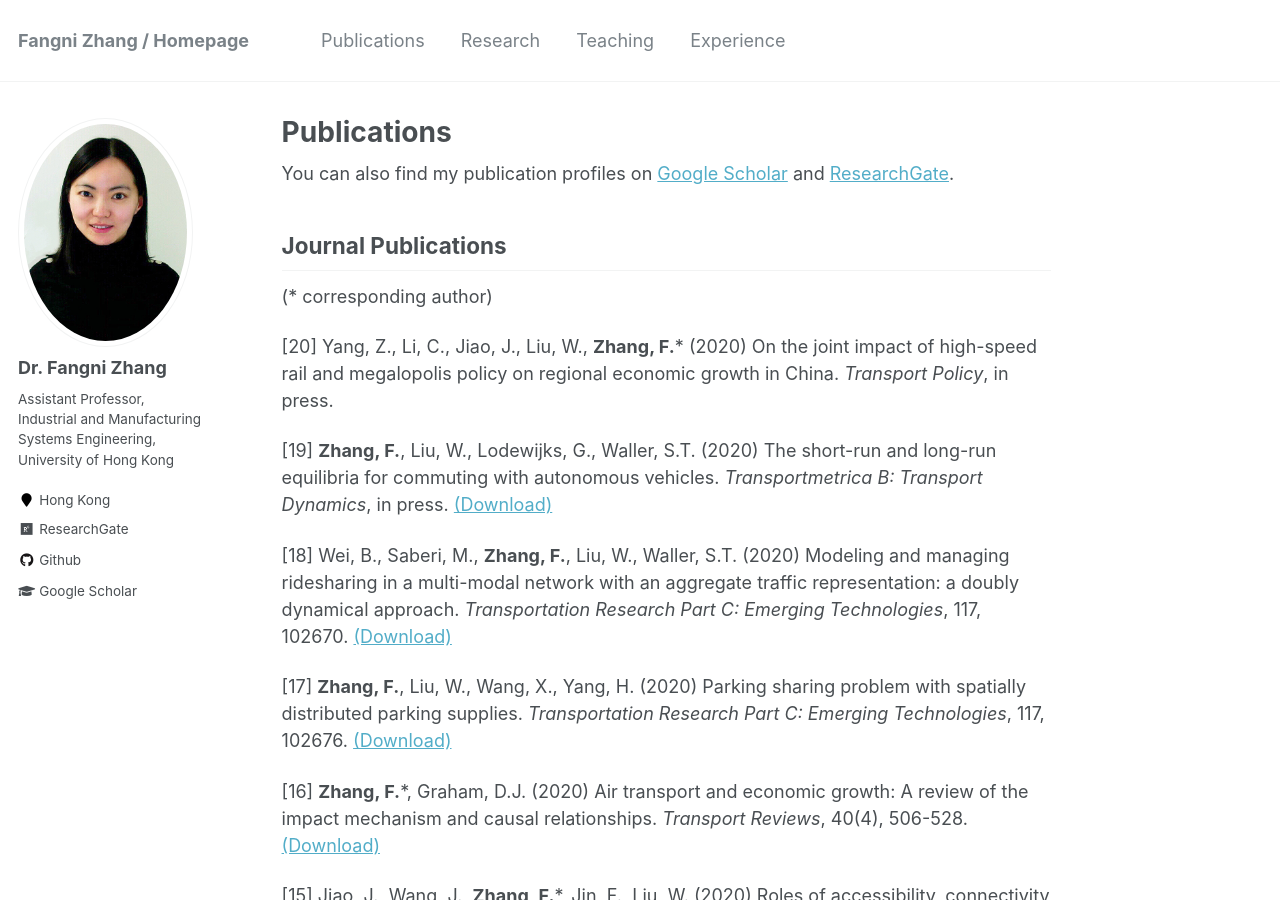
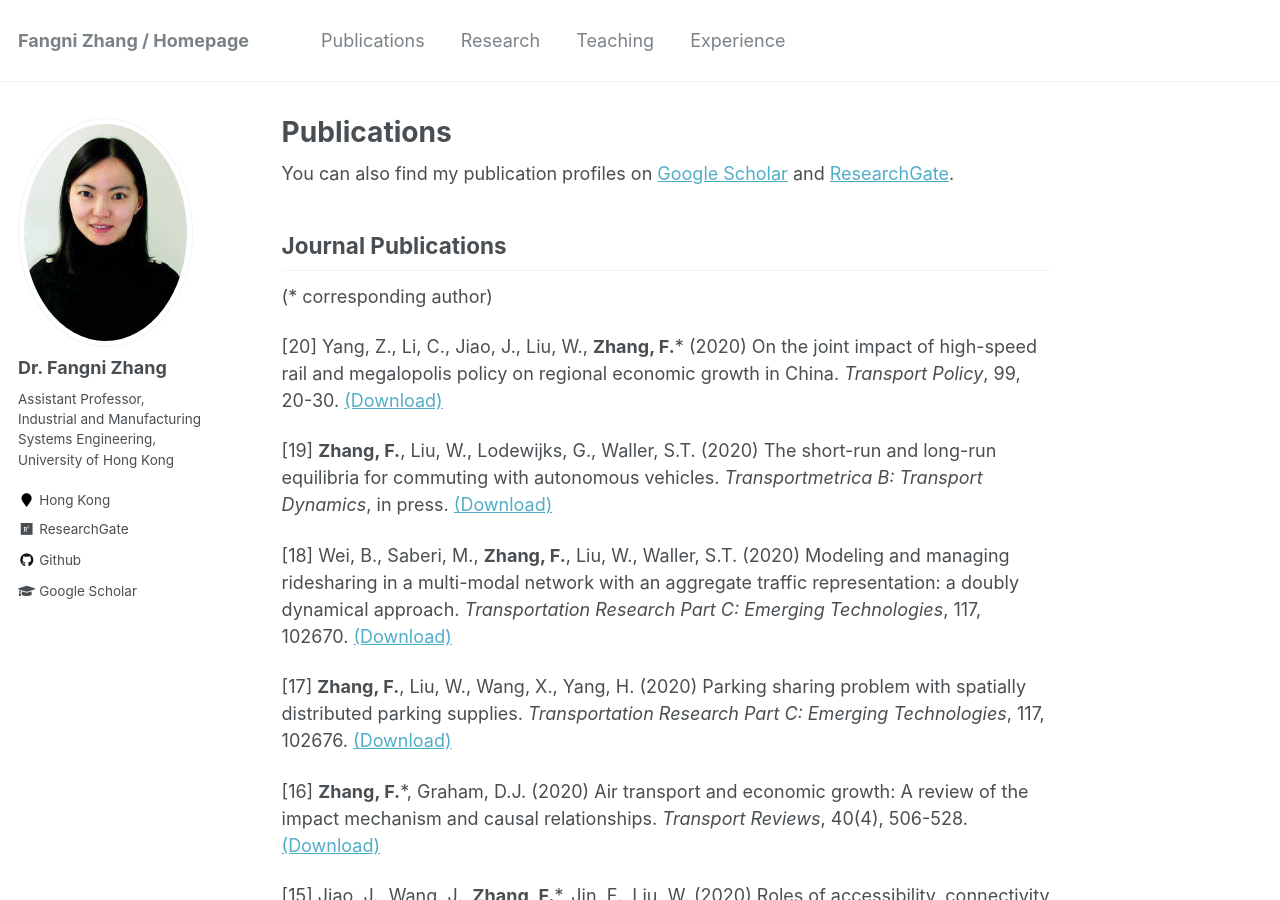
Before and after one commit to fangnizhang/fangnizhang.github.io, a Jekyll site: the page built from _pages/publications.md, in a window 1280 px wide and 900 px high. Built offline with Jekyll 4.4.1, drawn with Linux system fonts in a browser that asks for light colours.

Commit message:
Update publications.md

```diff
--- a/_pages/publications.md
+++ b/_pages/publications.md
@@ -20,7 +20,7 @@ Journal Publications
 ----------
 (* corresponding author)
 
-[20] Yang, Z., Li, C., Jiao, J., Liu, W., **Zhang, F.*** (2020) On the joint impact of high-speed rail and megalopolis policy on regional economic growth in China. *Transport Policy*, in press.
+[20] Yang, Z., Li, C., Jiao, J., Liu, W., **Zhang, F.*** (2020) On the joint impact of high-speed rail and megalopolis policy on regional economic growth in China. *Transport Policy*, 99, 20-30. [(Download)](https://doi.org/10.1016/j.tranpol.2020.08.007)
 
 [19] **Zhang, F.**, Liu, W., Lodewijks, G., Waller, S.T. (2020) The short-run and long-run equilibria for commuting with autonomous vehicles. *Transportmetrica B: Transport Dynamics*, in press. [(Download)](https://doi.org/10.1080/21680566.2020.1779146)
 
```
